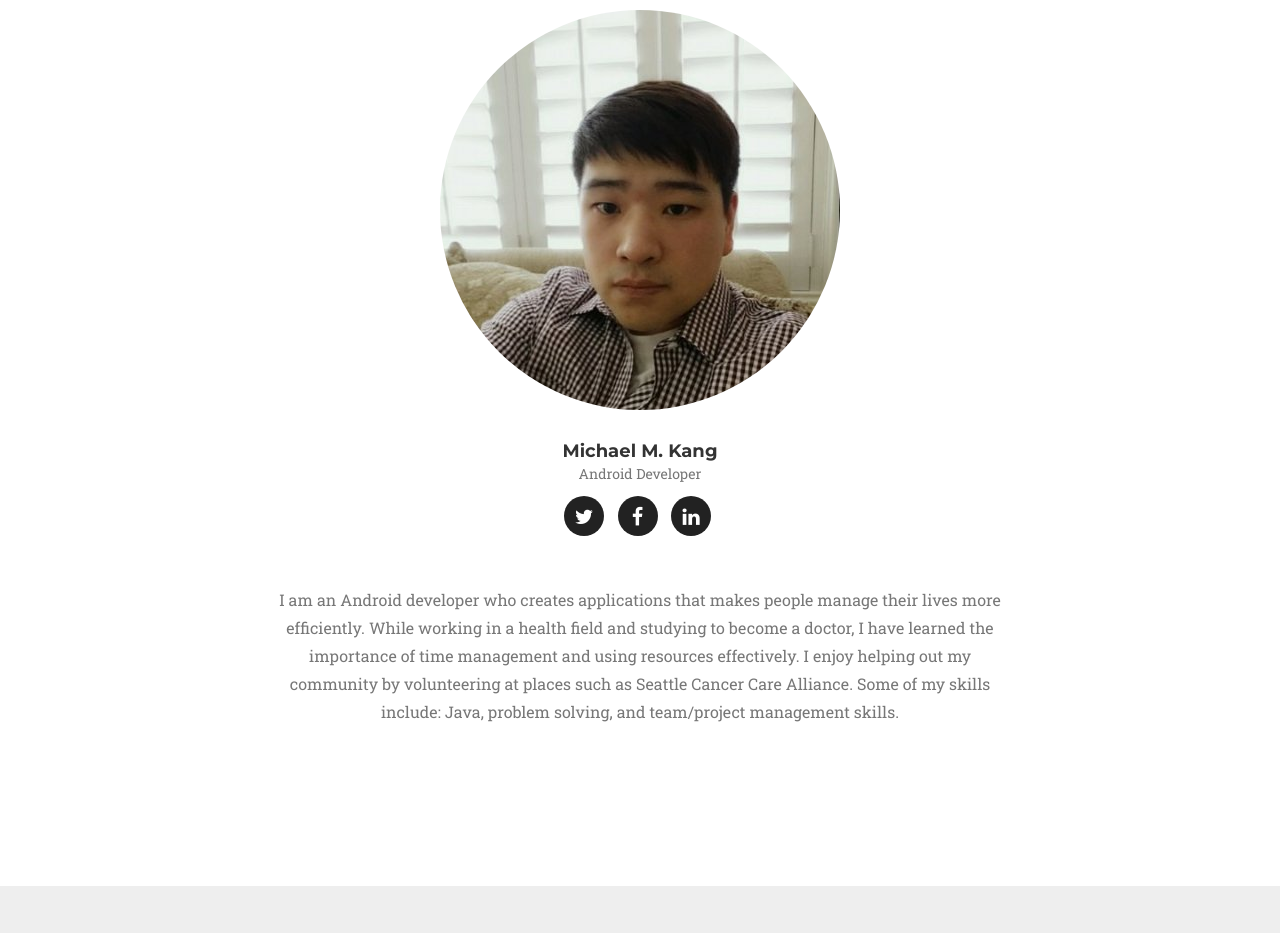
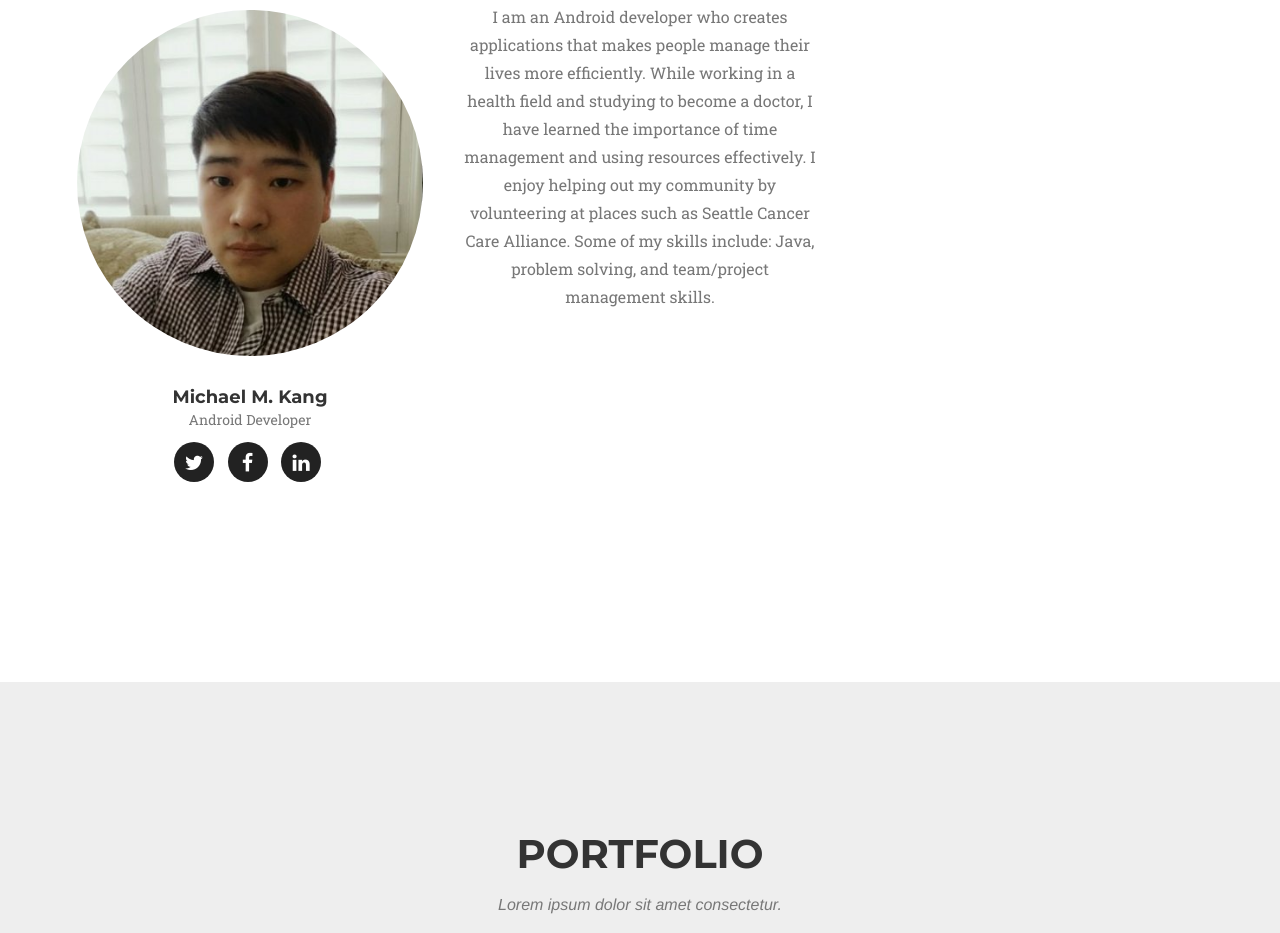
Before and after one commit to mgkang0206/mgkang0206.github.io, a website: page index.html in a window 1280 px wide. Shown: the part 956-1889 px from the top of the page. Drawn offline with nearby package versions, Linux system fonts and the light colour scheme; a web font is replaced by a local one.

Commit message:
something

```diff
--- a/index.html
+++ b/index.html
@@ -123,7 +123,7 @@
                 </div>
             </div>
             <div class="row">
-                <div class="col-lg-12">
+                <div class="col-md-4">
                   <div class="team-member">
                       <img src="img/team/profile.jpg" class="img-responsive img-circle" alt="">
                       <h4>Michael M. Kang</h4>
@@ -138,10 +138,10 @@
                       </ul>
                   </div>
                 </div>
-            </div>
-            <div class="row">
-                <div class="col-lg-8 col-lg-offset-2 text-center">
-                    <p class="large text-muted">I am an Android developer who creates applications that makes people manage their lives more efficiently. While working in a health field and studying to become a doctor, I have learned the importance of time management and using resources effectively. I enjoy helping out my community by volunteering at places such as Seattle Cancer Care Alliance. Some of my skills include: Java, problem solving, and team/project management skills. </p>
+                <div class="col-md-4">
+                    <div class="team-member">
+                          <p class="large text-muted">I am an Android developer who creates applications that makes people manage their lives more efficiently. While working in a health field and studying to become a doctor, I have learned the importance of time management and using resources effectively. I enjoy helping out my community by volunteering at places such as Seattle Cancer Care Alliance. Some of my skills include: Java, problem solving, and team/project management skills. </p>
+                    </div>
                 </div>
             </div>
         </div>
```
